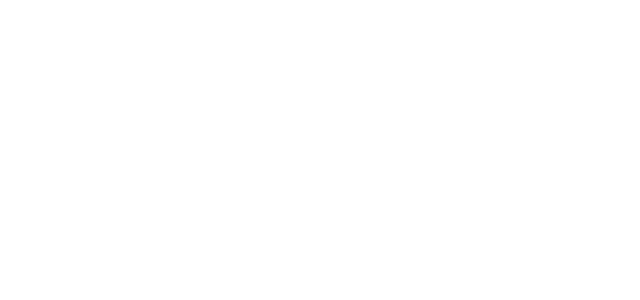
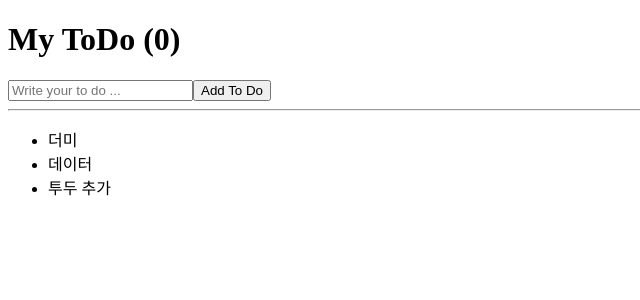
Before and after one commit to Drtr92/react-01-todo, a React (Vite) app: page / in a window 1280 px wide. Shown: the top 300 px of the page, without its empty margins (0-640 px from the left). Built offline with nearby package versions, Linux system fonts and the light colour scheme.

Commit message:
초기 렌더링 시 출력 화면 작성

```diff
--- a/src/App.jsx
+++ b/src/App.jsx
@@ -1,7 +1,35 @@
+import {useState} from "react";
 
 function App() {
 
+    const [todoList, setTodoList] = useState([]);
 
+    // 사용자가 input에 입력한 값을, 버튼을 눌렀을 때 todoList에 기록하는 "기능" => 버튼에 onClick 만들어야 하네?
+    // setTodoList를 통해 원래 있던 배열에 사용자가 입력한 값을 추가해서 덮어쓰기 해야함
+    // 그렇다면, "사용자가 입력한 값"은 어떻게 구하지?
+
+    // 사용자가 입력한 값을 꺼내오는건 불가능
+    // 사용자가 키보드를 눌렀을 때, 발동시킬 수 있는 속성 => onChange
+
+    function clickButton() {
+        setTodoList([]);
+    }
+
+    return (
+        <>
+            <h1>My ToDo ({todoList.length})</h1>
+            <form>
+                <input type="text" placeholder="Write your to do ..." />
+                <button type="submit">Add To Do</button>
+            </form>
+            <hr />
+            <ul>
+                <li>더미</li>
+                <li>데이터</li>
+                <li>투두 추가</li>
+            </ul>
+        </>
+    )
 }
 
 export default App;
```
